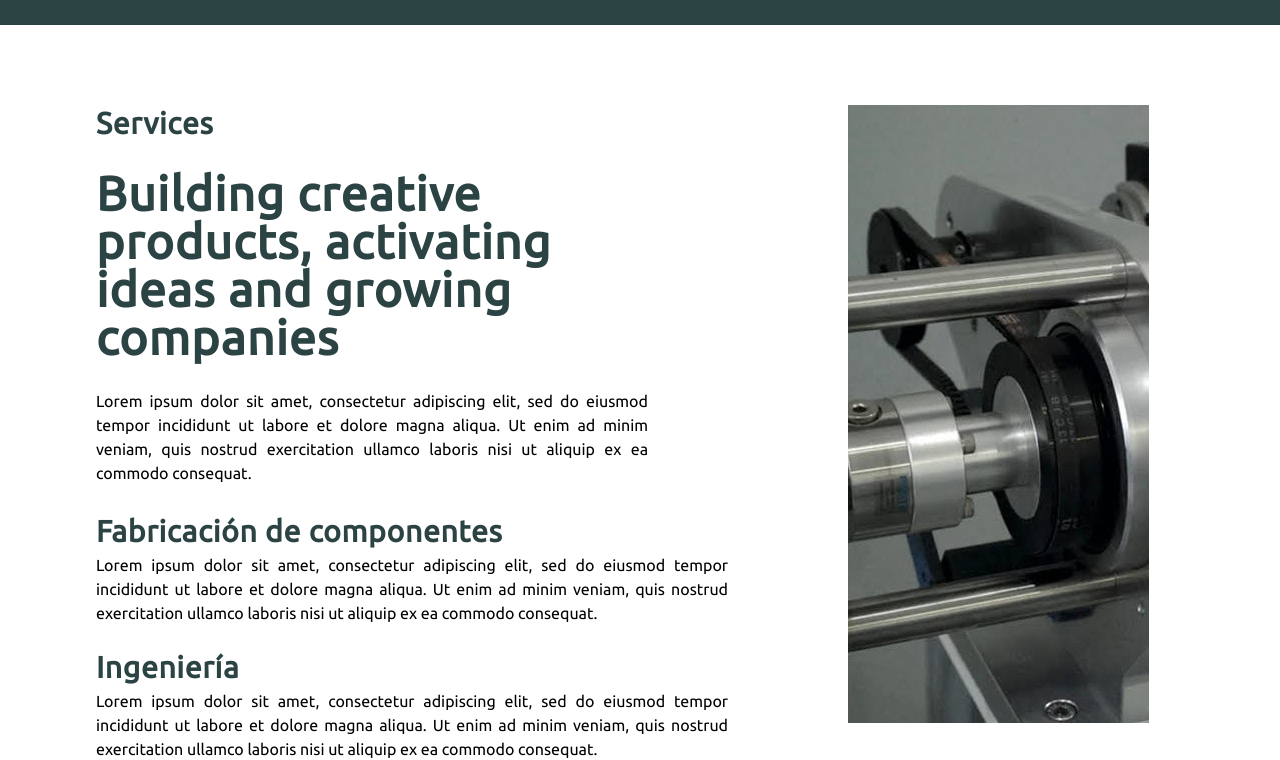
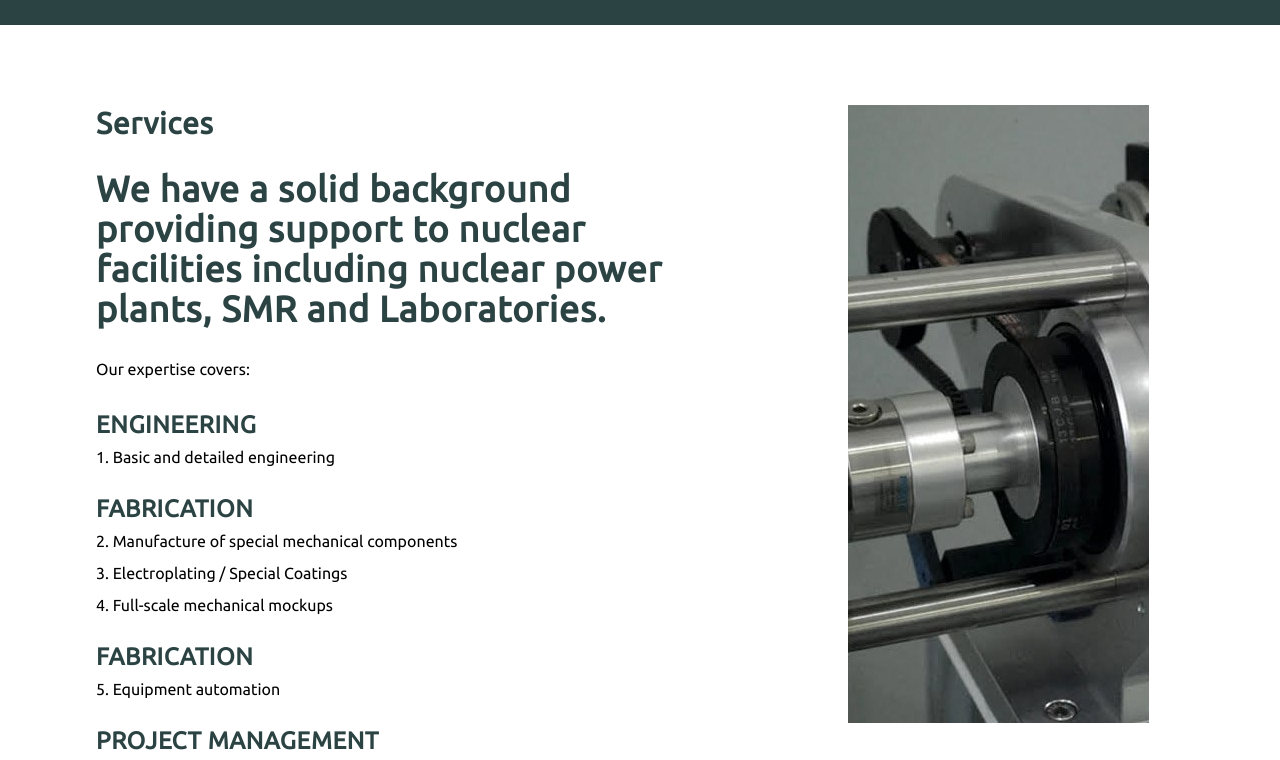
Before and after one commit to nuclearis-labs/nucleariscorp, a Gatsby site: page /services in a window 1280 px wide. Shown: the part 69-829 px from the top of the page. Built offline with nearby package versions, Linux system fonts and the light colour scheme; Gatsby itself is replaced by a stand-in of ours.

Commit message:
feat: add pages text

```diff
--- a/src/pages/about.tsx
+++ b/src/pages/about.tsx
@@ -16,16 +16,13 @@ function About(_props: Props): ReactElement {
               About us
             </h1>
             <h2 className="font-bold text-4xl text-gable tracking-wide mb-4">
-              Nuclearis es una empresa argentina dedicada a la ingeniería y
-              fabricación de componentes mecánicos para la industria nuclear
+              Nuclearis Corp is a US company established in 2018 in Albuquerque, New Mexico.
             </h2>
+            <p className="text-gable text-justify mb-4">
+              We deliver engineered turnkey solutions to support nuclear utilities and laboratories for both plant operations and refurbishment projects. The company has a solid professional young team with a background in process automation, design, simulation, and manufacturing of mechanical components and devices for the nuclear industry.
+            </p>
             <p className="text-gable text-justify">
-              La compañía fue creada en 2009 para abastecer de componentes
-              mecánicos de precisión para las Centrales Atómicas Atucha I,
-              Atucha II y Embalse de la República Argentina. Desde entonces
-              Nuclearis ha suministrado dichos componentes ininterrumpidamente y
-              sin rechazos, demostrando la robustez y eficiencia de la
-              tecnología involucrada.
+              We are passionate about complex technology challenges and we approach them with professionalism to deliver state of the art solutions for our customers.
             </p>
           </div>
           <div className="col-span-5 hexagon"></div>
--- a/src/pages/index.tsx
+++ b/src/pages/index.tsx
@@ -23,12 +23,7 @@ function Index(_props: Props): ReactElement {
           <div className="grid grid-cols-12">
             <div className="col-start-2 col-span-10 sm:col-start-3 sm:col-span-8 md:col-start-4 md:col-span-6 lg:col-start-7 lg:col-span-5 2xl:col-start-7 2xl:col-span-6">
               <h1 className="text-white font-light tracking-wide mb-8 text-center text-2xl 2xl:text-3xl lg:text-justify">
-                Nuclearis Corp is a company in the nuclear industry, dedicated
-                to the engineering design of mechanical{" "}
-                <b className="font-bold">
-                  components and project management with outsourcing
-                  capabilities.
-                </b>
+                Nuclearis Corp provides engineering solutions and project management to support the <span className="font-bold">nuclear industry.</span>{" "}
               </h1>
               <span className="bg-white h-1 w-8 block m-auto lg:m-0"></span>
             </div>
--- a/src/pages/services.tsx
+++ b/src/pages/services.tsx
@@ -15,32 +15,44 @@ function Services(_props: Props): ReactElement {
             <h1 className="font-bold text-3xl mb-7 text-gable tracking-wide">
               Services
             </h1>
-            <h1 className="font-bold text-5xl mb-7 pr-32 text-gable tracking-wide">
-              Building creative products, activating ideas and growing companies
+            <h1 className="font-bold text-4xl mb-7 pr-32 text-gable tracking-wide">
+              We have a solid background providing support to nuclear facilities including nuclear power plants, SMR and Laboratories.
             </h1>
             <p className="pr-40 mb-7 text-justify">
-              Lorem ipsum dolor sit amet, consectetur adipiscing elit, sed do
-              eiusmod tempor incididunt ut labore et dolore magna aliqua. Ut
-              enim ad minim veniam, quis nostrud exercitation ullamco laboris
-              nisi ut aliquip ex ea commodo consequat.
+              Our expertise covers:
             </p>
-            <h1 className="font-bold text-3xl mb-1 text-gable tracking-wide">
-              Fabricación de componentes
+            <h1 className="font-bold text-2xl mb-1 text-gable tracking-wide">
+              ENGINEERING
             </h1>
             <p className="mb-6 pr-20 text-justify">
-              Lorem ipsum dolor sit amet, consectetur adipiscing elit, sed do
-              eiusmod tempor incididunt ut labore et dolore magna aliqua. Ut
-              enim ad minim veniam, quis nostrud exercitation ullamco laboris
-              nisi ut aliquip ex ea commodo consequat.
+              1. Basic and detailed engineering
             </p>
-            <h1 className="font-bold text-3xl mb-1 text-gable tracking-wide">
-              Ingeniería
+
+            <h1 className="font-bold text-2xl mb-1 text-gable tracking-wide">
+              FABRICATION
             </h1>
-            <p className="pr-20 text-justify">
-              Lorem ipsum dolor sit amet, consectetur adipiscing elit, sed do
-              eiusmod tempor incididunt ut labore et dolore magna aliqua. Ut
-              enim ad minim veniam, quis nostrud exercitation ullamco laboris
-              nisi ut aliquip ex ea commodo consequat.
+            <p className="mb-2 pr-20 text-justify">
+              2. Manufacture of special mechanical components
+            </p>
+            <p className="mb-2 pr-20 text-justify">
+              3. Electroplating / Special Coatings
+            </p>
+            <p className="mb-6 pr-20 text-justify">
+              4. Full-scale mechanical mockups
+            </p>
+
+            <h1 className="font-bold text-2xl mb-1 text-gable tracking-wide">
+              FABRICATION
+            </h1>
+            <p className="mb-6 pr-20 text-justify">
+              5. Equipment automation
+            </p>
+
+            <h1 className="font-bold text-2xl mb-1 text-gable tracking-wide">
+              PROJECT MANAGEMENT
+            </h1>
+            <p className="mb-6 pr-20 text-justify">
+              6. Design, fabrication and equipment installation of special mechanical components
             </p>
           </div>
           <div className="col-span-4">
```
